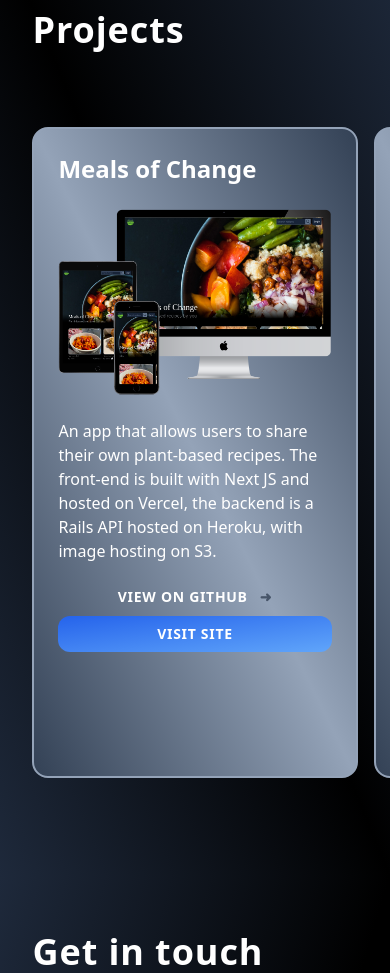
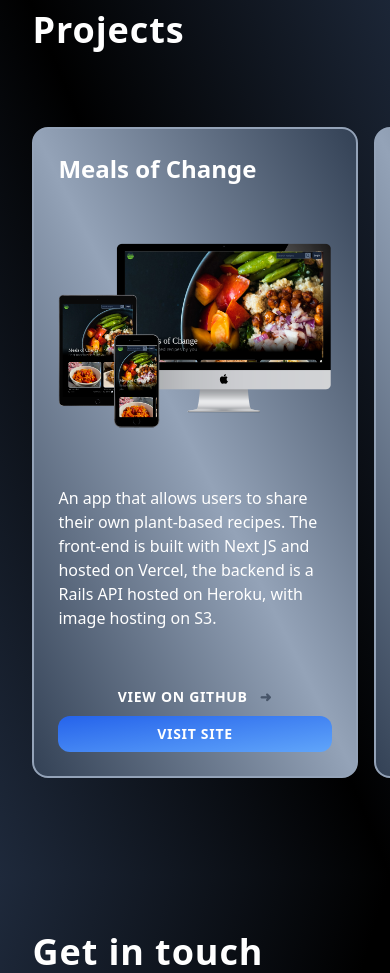
Before and after one commit to jro31/portfolio-v3, a Next.js app: page / in a window 390 px wide. Shown: the part 2700-3673 px from the top of the page. Built offline with nearby package versions, Linux system fonts and the light colour scheme; a web font is replaced by a local one.

Commit message:
Fix project card styling on mobile

```diff
--- a/components/homepage-sections/projects/ProjectCard.js
+++ b/components/homepage-sections/projects/ProjectCard.js
@@ -44,7 +44,7 @@ const ProjectCard = props => {
 
   return (
     <div className='snap-start flex flex-col lg:flex-row bg-gradient-to-bl from-slate-700 via-slate-400 to-slate-700 scroll-ml-1/12-screen mr-4 xs:mr-6 md:mr-8 lg:mr-10 min-w-full rounded-2xl lg:min-h-0 border-2 border-slate-400'>
-      <div className='flex flex-col justify-around lg:basis-5/12 2xl:basis-1/3 px-6 xs:px-8 2xl:pl-16 lg:pr-0 py-6 gap-6'>
+      <div className='flex flex-col h-full justify-between lg:justify-around lg:basis-1/2 xl:basis-5/12 2xl:basis-1/3 px-6 xs:px-8 2xl:pl-16 lg:pr-0 py-6 gap-6'>
         <Subtitle>{projectInfo().title}</Subtitle>
         <div className='flex lg:hidden'>
           <ProjectMockup
@@ -57,10 +57,9 @@ const ProjectCard = props => {
           description={projectInfo().description}
           anatomyUrl={projectInfo().anatomyUrl}
         />
-        {/* FIXME - The links aren't aligned on mobile; adjacent cards have the buttons in a different position. Probably just push them to the bottom of all cards. */}
         <ProjectLinks siteUrl={projectInfo().siteUrl} githubUrl={projectInfo().githubUrl} />
       </div>
-      <div className='hidden lg:flex items-center basis-7/12 2xl:basis-2/3 pl-0 2xl:pl-6 pr-6 py-6'>
+      <div className='hidden lg:flex items-center basis-1/2 xl:basis-7/12 2xl:basis-2/3 pl-0 2xl:pl-6 pr-6 py-6'>
         <ProjectMockup
           src={projectInfo().imageSrc}
           alt={projectInfo().title}
```
